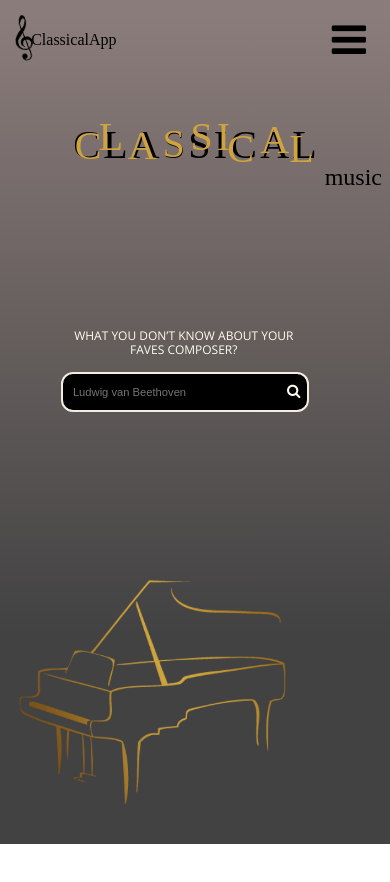
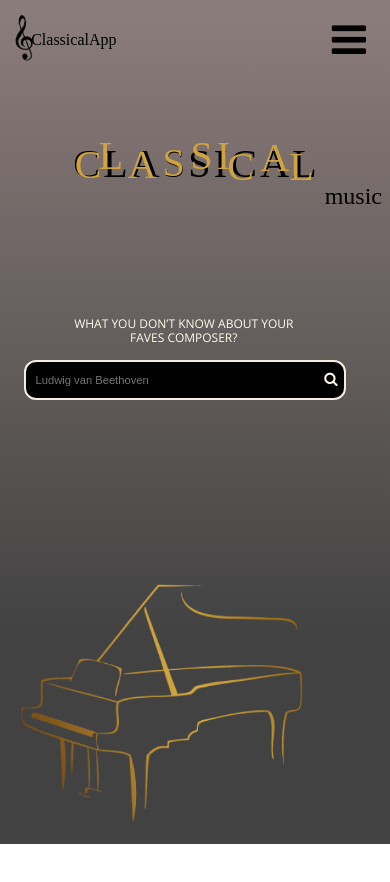
Before and after one commit to Myroslava12/React_Classical_music, a React (Create React App) app: page /#/ in a window 390 px wide. After the commit the page ends 844 px from the top, so only its background shows below. Built offline with nearby package versions, Linux system fonts and the light colour scheme; a web font is replaced by a local one.

Commit message:
Added changed mobile view

```diff
--- a/src/components/favorites/_favorites.scss
+++ b/src/components/favorites/_favorites.scss
@@ -216,14 +216,14 @@
         width: 100%;
 
         .composer--img {
-            width: 90%;
-            height: 400px;
+            width: 60%;
+            height: 50%;
             margin: 0 auto;
         }
     }
 
     .favorite--logo {
-        width: 90%;
+        width: 60%;
         margin: 0 auto;
     }
 
--- a/src/components/scss/_main.scss
+++ b/src/components/scss/_main.scss
@@ -74,6 +74,10 @@ html {
         padding: 0 1rem;
         height: 10rem;
     }
+
+    .dashboard--app {
+        min-height: 550px;
+    }
 }
 
 @media (max-width: 420px) {
--- a/src/components/search/_form.scss
+++ b/src/components/search/_form.scss
@@ -64,6 +64,12 @@
     }
 }
 
+@media (max-width: 420px) {
+    .input--form {
+        width: 80%;
+    }
+}
+
 @media #{$mobileLargeScreen} {
     .form--title {
         font-size: 1.5rem;
@@ -76,4 +82,8 @@
     .form--title {
         font-size: 1rem;
     }
+
+    .input--form {
+        width: 85%;
+    }
 }
--- a/src/components/search/_search.scss
+++ b/src/components/search/_search.scss
@@ -156,11 +156,16 @@
         }
     }
 
+    .main--app {
+        height: calc(100vh - 10rem);
+        min-height: 400px;
+    }
+
     .main--img {
         position: absolute;
         object-fit: cover;
         left: -5%;
-        bottom: 10%;
+        bottom: 0%;
         width: 70%;
     }
 }
@@ -174,7 +179,7 @@
     }
 
     .main--img {
-        bottom: 10%;
+        bottom: 2%;
         width: 80%;
     }
 }
@@ -189,7 +194,7 @@
     }
 
     .main--img {
-        bottom: 10%;
+        bottom: 2%;
         width: 90%;
     }
 }
@@ -203,10 +208,14 @@
         }
     }
 
+    .main--app {
+        height: calc(100vh - 10rem);
+    }
+
     .main--img {
         left: 0%;
-        bottom: 5%;
-        width: 45%;
+        bottom: -5%;
+        width: 50%;
     }
     .main--title {
         margin-right: 1%;
@@ -272,3 +281,14 @@
         left: -5%;
     }
 }
+
+@media (min-height: 700px) and (max-height: 1424px) and (max-width: 1024px) {
+      .main--img {
+         width: 95%;
+         bottom: 3%;
+     }
+
+     .main--box {
+         padding-top: 17%;
+     }
+}
```
